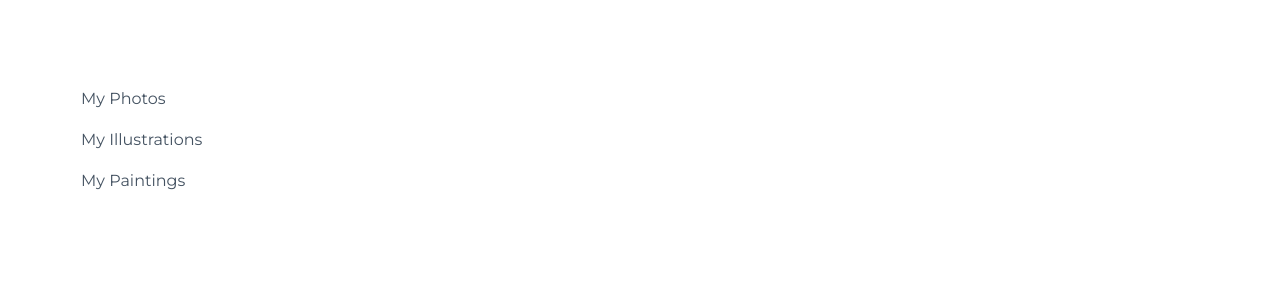
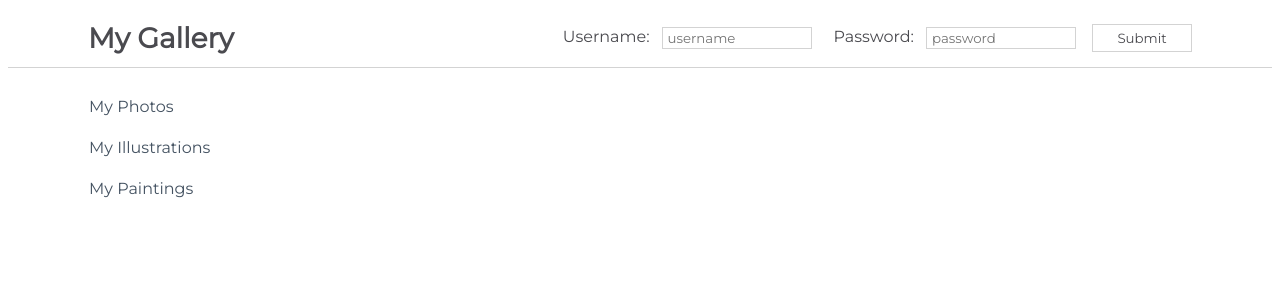
Before and after one commit to burkero2/gallery-challenge, a React (Create React App) app in the folder my-app/: page / in a window 1280 px wide. Shown: the top 300 px of the page. Built offline with nearby package versions, Linux system fonts and the light colour scheme.

Commit message:
added both versions of header js filse and css files

```diff
--- a/my-app/src/App.js
+++ b/my-app/src/App.js
@@ -1,10 +1,14 @@
 import css from './App.module.css';
-// import './App.css';
+import NavBarClass from './components/NavBarClass';
+import NavBarFunc from './components/NavBarFunc';
+// import NavBarClass from './components/NavBarClass';
 import Sidebar from './components/Sidebar';
 
 function App() {
   return (
     <div className={css.App}>
+      {/* <NavBarClass /> */}
+      <NavBarFunc />
       <Sidebar />
     </div>
   );
--- /dev/null
+++ b/my-app/src/NavBarFunc.js
@@ -0,0 +1,50 @@
+import React, {useState} from 'react'
+import css from './NavBarFunc.module.css'
+
+function NavBarFunc() {
+    const [isLoggedIn, setIsLoggedIn] = useState(false)
+    const [username, setUsername] = useState("");
+    const [password, setPassword] = useState("");
+
+    const handleLogIn = (e) => {
+        e.preventDefault();
+        setIsLoggedIn(true);
+        setUsername("");
+        setPassword("");
+    }
+    const handleLogOut = () => {
+        setIsLoggedIn(false);
+    }
+    return (
+        <div className={css.NavBar}>
+            <h1>My Gallery</h1>
+            <div>
+                { isLoggedIn
+                ? <button onClick={handleLogOut}>Sign In</button>
+                : <>
+                    <form id="login-form" onSubmit={(e) => handleLogIn(e)}>
+                        <div>
+                            <label htmlFor="username">Username: </label>
+                            <input
+                                onChange={e => setUsername(e.target.value)} value={username}
+                                id="username" type="text" placeholder="username"
+                            />
+                        </div>
+                        <div>
+                            <label htmlFor="password">Password: </label>
+                            <input
+                                onChange={e => setPassword(e.target.value)} value={password}
+                                id="password" type="password" placeholder="password"
+                            />
+                        </div>
+                    </form>
+                    <button type="submit" form="login-form">Submit</button>
+                </>
+                }
+
+            </div>
+        </div>
+    )
+}
+
+export default NavBarFunc
--- /dev/null
+++ b/my-app/src/components/NavBarClass.js
@@ -0,0 +1,33 @@
+import React, { Component } from 'react'
+import css from './css/NavBarClass.module.css'
+
+export class NavBarClass extends Component {
+    constructor(props) {
+        super(props)
+        this.state = {
+            message: "Hello, guest!",
+            buttonText: "log in",
+        }
+    }
+    handleLogIn = () => {
+        this.setState((prevState) => ({
+            message: prevState.message === "Hello, guest!" ? "Welcome back, user!" : "Hello, guest!",
+            buttonText: prevState.buttonText === "log in" ? "log out" : "log in"
+        }))
+    }
+    render() {
+        return (
+            <div className={css.NavBar}>
+                <h1>My Gallery</h1>
+                <div>
+                    <span>{this.state.message}</span>
+                    <button onClick={this.handleLogIn}>
+                        {this.state.buttonText}
+                    </button>
+                </div>
+            </div>
+        )
+    }
+}
+
+export default NavBarClass
--- /dev/null
+++ b/my-app/src/components/NavBarFunc.js
@@ -0,0 +1,50 @@
+import React, {useState} from 'react'
+import css from './css/NavBarFunc.module.css'
+
+function NavBarFunc() {
+    const [isLoggedIn, setIsLoggedIn] = useState(false)
+    const [username, setUsername] = useState("");
+    const [password, setPassword] = useState("");
+
+    const handleLogIn = (e) => {
+        e.preventDefault();
+        setIsLoggedIn(true);
+        setUsername("");
+        setPassword("");
+    }
+    const handleLogOut = () => {
+        setIsLoggedIn(false);
+    }
+    return (
+        <div className={css.NavBar}>
+            <h1>My Gallery</h1>
+            <div>
+                { isLoggedIn
+                ? <button onClick={handleLogOut}>Sign In</button>
+                : <>
+                    <form id="login-form" onSubmit={(e) => handleLogIn(e)}>
+                        <div>
+                            <label htmlFor="username">Username: </label>
+                            <input
+                                onChange={e => setUsername(e.target.value)} value={username}
+                                id="username" type="text" placeholder="username"
+                            />
+                        </div>
+                        <div>
+                            <label htmlFor="password">Password: </label>
+                            <input
+                                onChange={e => setPassword(e.target.value)} value={password}
+                                id="password" type="password" placeholder="password"
+                            />
+                        </div>
+                    </form>
+                    <button type="submit" form="login-form">Submit</button>
+                </>
+                }
+
+            </div>
+        </div>
+    )
+}
+
+export default NavBarFunc
--- /dev/null
+++ b/my-app/src/components/css/NavBarClass.module.css
@@ -0,0 +1,39 @@
+.NavBar {
+    grid-row: 1;
+    grid-column: 1 / span 4;
+    display: flex;
+    align-items: center;
+    justify-content: space-between;
+    margin-bottom: 0px;
+    padding: 0px 50px;
+    border-bottom: 1px solid lightgrey;
+    background-color: white;
+}
+
+.NavBar h1 {
+    font-family: "montserrat";
+    font-size: 28px;
+    color: #4a4a4f;
+    margin-left: 30px;
+}
+
+.NavBar span {
+    font-family: "montserrat";
+    font-size: 14px;
+    color: #4a4a4f;
+    margin-right: 15px;
+    font-weight: bold;
+}
+
+.NavBar button {
+    color: #4a4a4f;
+    border: lightgrey solid 1px;
+    background-color: white;
+    padding: 5px;
+    width: 100px;
+}
+.NavBar button:hover{
+    color: #4a4a4f;
+    background-color: #e6ecf0;
+    border: lightgrey solid 1px;
+}
--- /dev/null
+++ b/my-app/src/components/css/NavBarFunc.module.css
@@ -0,0 +1,76 @@
+.NavBar {
+    grid-row: 1;
+    grid-column: 1 / span 4;
+    display: flex;
+    align-items: center;
+    justify-content: space-between;
+    margin-bottom: 0px;
+    padding: 0px 50px;
+    border-bottom: 1px solid lightgrey;
+    background-color: white;
+}
+
+.NavBar h1 {
+    font-family: "montserrat";
+    font-size: 28px;
+    color: #4a4a4f;
+    margin-left: 30px;
+}
+
+.NavBar span {
+    font-family: "montserrat";
+    font-size: 14px;
+    color: #4a4a4f;
+    margin-right: 15px;
+    font-weight: bold;
+}
+
+.NavBar > div {
+    display: flex;
+    flex-direction: row;
+    align-items: center;
+    padding-right: 30px;
+}
+
+.NavBar form {
+    display: flex;
+    flex-direction: row;
+}
+
+.NavBar label {
+    color: #4a4a4f;
+    margin: 1px;
+    padding-right: 10px;
+}
+
+.NavBar input {
+    margin: 1px;
+    width: 150px;
+    border: 1px solid lightgrey;
+    padding: 2px 5px;
+    background-color: white;
+}
+
+.NavBar form > div {
+    display: flex;
+    justify-content: space-between;
+    padding: 0px 10px;
+}
+
+.NavBar #login-form > div{
+    display: inline-block;
+}
+
+.NavBar button {
+    color: #4a4a4f;
+    border: lightgrey solid 1px;
+    background-color: white;
+    padding: 5px;
+    width: 100px;
+    margin-left: 5px;
+}
+.NavBar button:hover{
+    color: #4a4a4f;
+    background-color: #e6ecf0;
+    border: lightgrey solid 1px;
+}
--- a/my-app/src/index.css
+++ b/my-app/src/index.css
@@ -1,4 +1,4 @@
-body {
+/* body {
   margin: 0;
   font-family: -apple-system, BlinkMacSystemFont, 'Segoe UI', 'Roboto', 'Oxygen',
     'Ubuntu', 'Cantarell', 'Fira Sans', 'Droid Sans', 'Helvetica Neue',
@@ -10,4 +10,4 @@ body {
 code {
   font-family: source-code-pro, Menlo, Monaco, Consolas, 'Courier New',
     monospace;
-}
+} */
```
